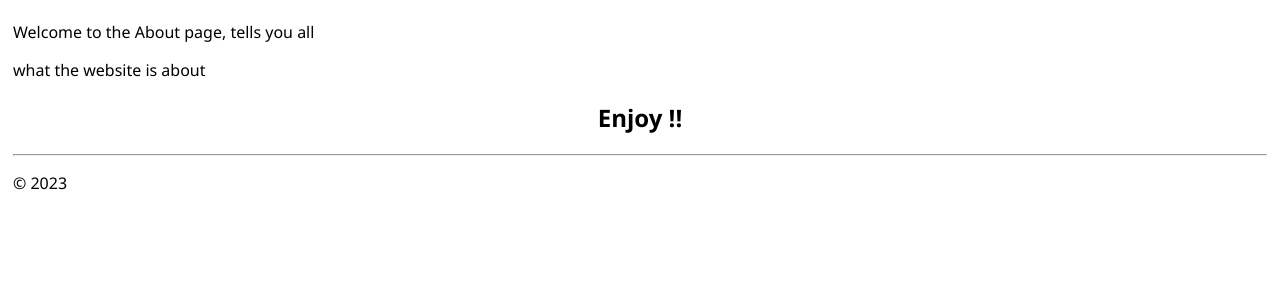
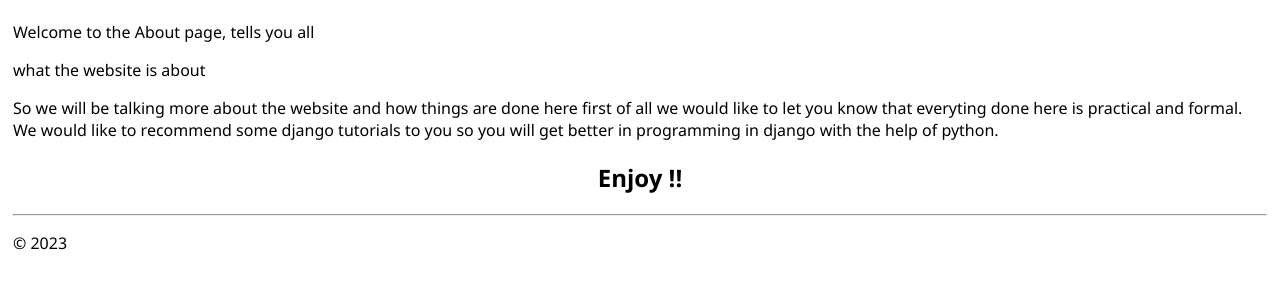
Before and after one commit to Gayheart2506/Messages-Log, a Django app: page /Home/about/ in a window 1280 px wide. Shown: the part 47-347 px from the top of the page. Run offline with Django 4.2, Linux system fonts and the light colour scheme.

Commit message:
details about the page

```diff
--- a/Home/templates/hello/about.html
+++ b/Home/templates/hello/about.html
@@ -6,5 +6,12 @@
 {% block body %}
     <p>Welcome to the About page, tells you all</p>
     <p>what the website is about</p>
+    <article>
+        So we will be talking more about the website and how things are done here
+        first of all we would like to let you know that everyting done here is practical and
+        formal.
+        We would like to recommend some django tutorials to you so you will get better in programming
+        in django with the help of python.
+    </article>
     <h2 style="text-align: center;">Enjoy !!</h2>
 {% endblock body %}
```
